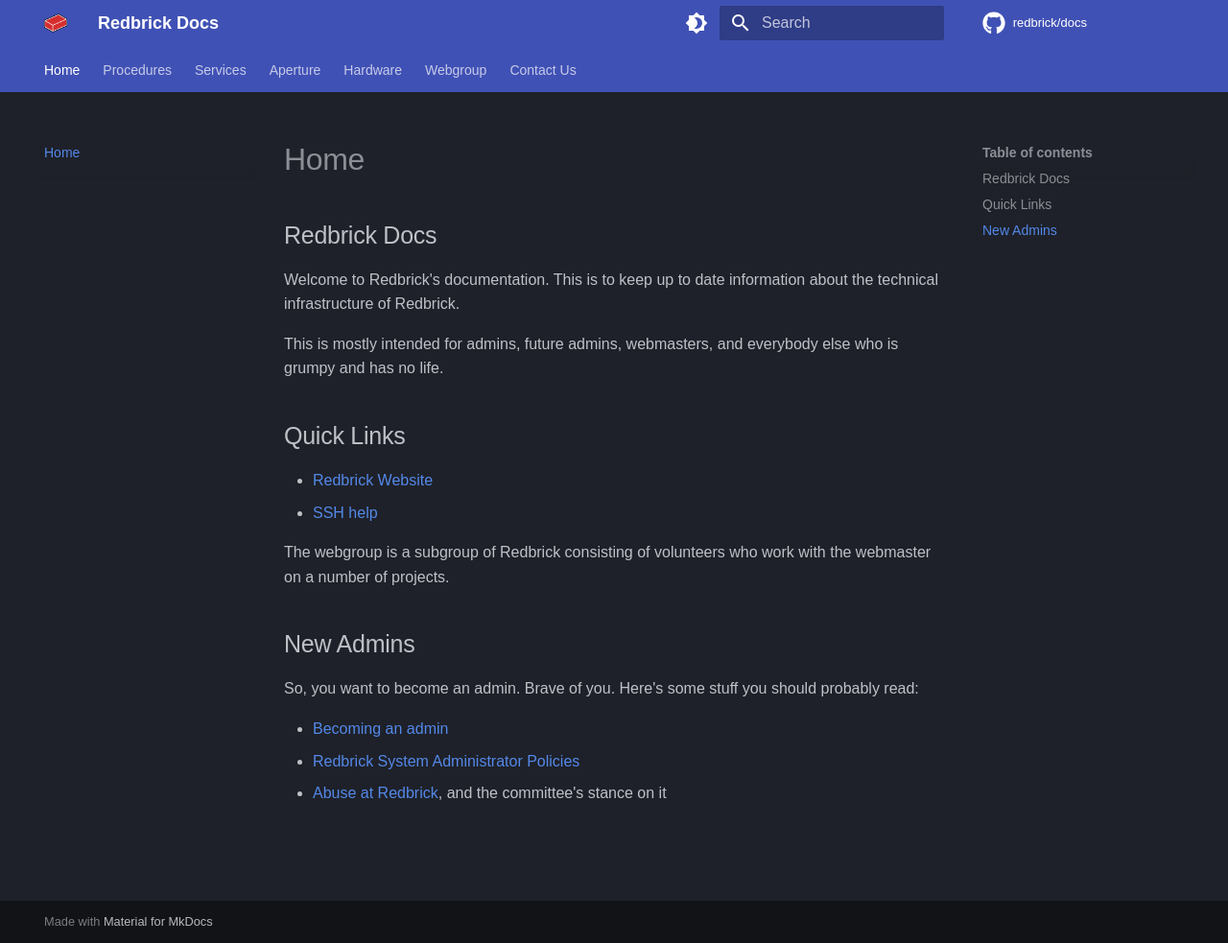
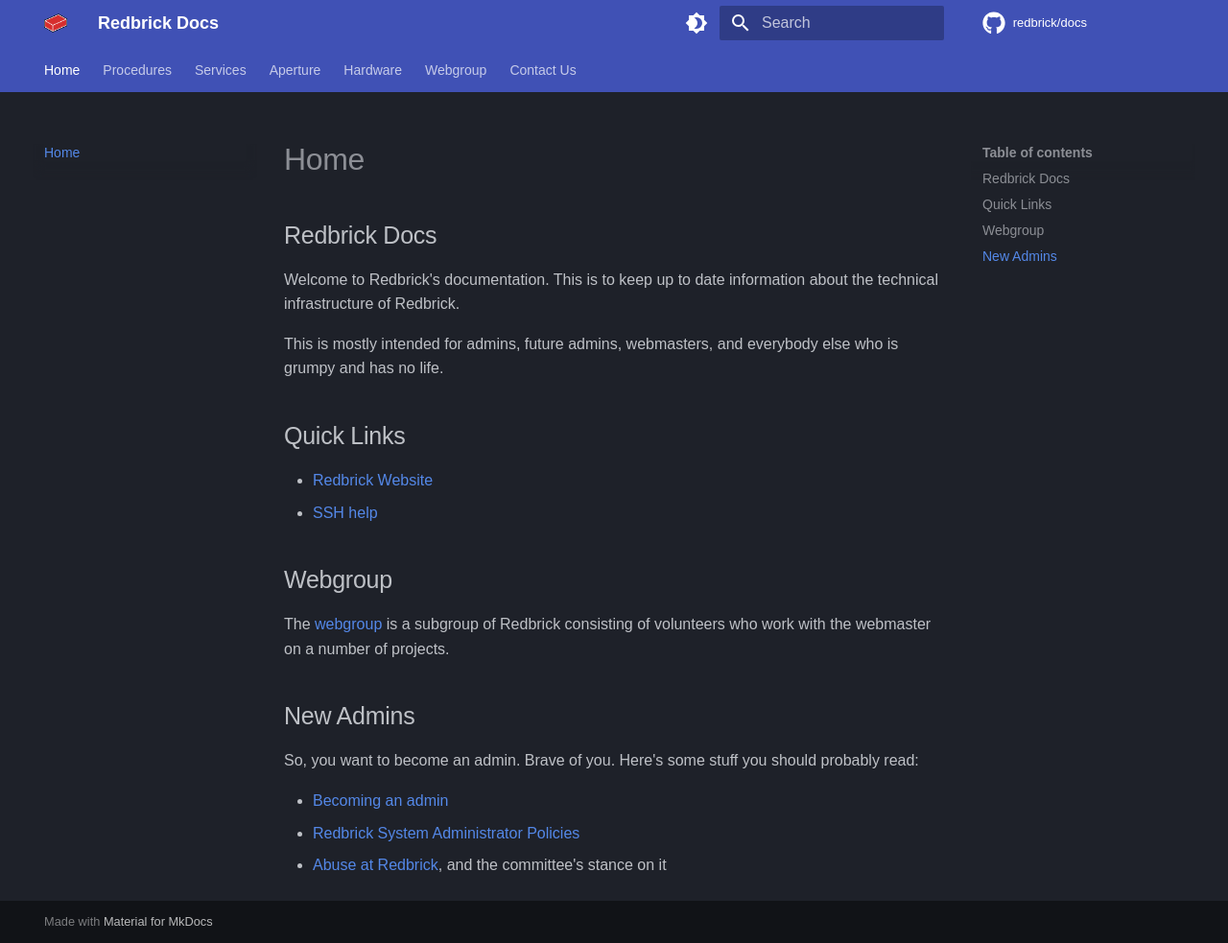
Before and after one commit to redbrick/docs, an MkDocs documentation site: the page built from docs/index.md, in a window 1280 px wide and 983 px high. Shown: the whole window at 96% size. Built offline with MkDocs 1.6.1 and Material for MkDocs 9.7.7, drawn with Linux system fonts in a browser that asks for light colours; some web fonts are replaced; comment, search, counter and statistics services are not loaded.

Commit message:
Link to webgroup on index page

```diff
--- a/docs/index.md
+++ b/docs/index.md
@@ -11,7 +11,9 @@
 - [Redbrick Website](https://redbrick.dcu.ie)
 - [SSH help](https://docs.redbrick.dcu.ie/services/servers/#logging-in)
 
-The webgroup is a subgroup of Redbrick consisting of volunteers who work with the webmaster on a number of projects.
+## Webgroup
+
+The [webgroup](webgroup/index.md) is a subgroup of Redbrick consisting of volunteers who work with the webmaster on a number of projects.
 
 ## New Admins
 
```
